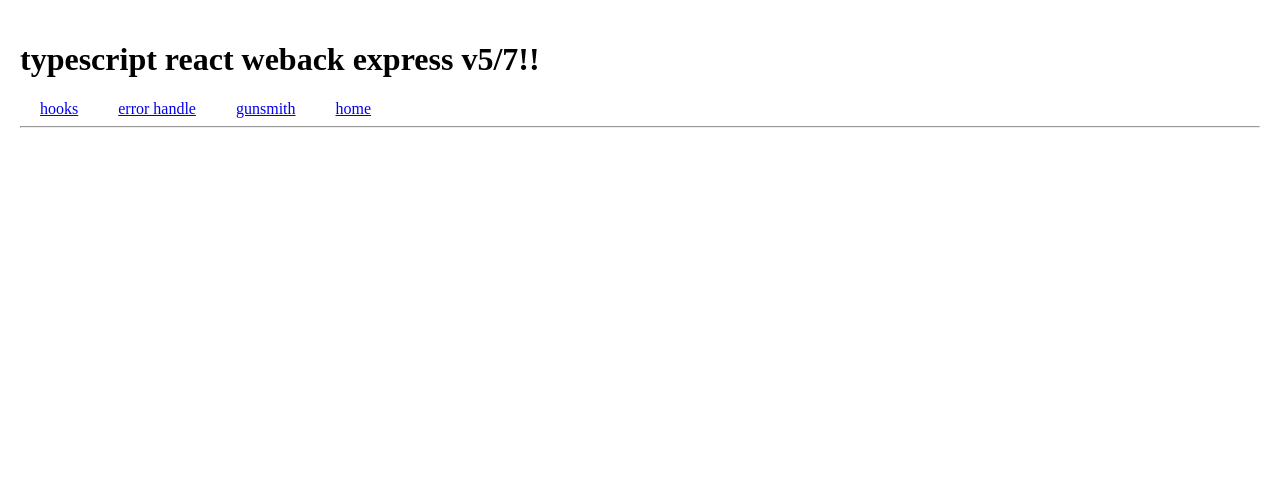
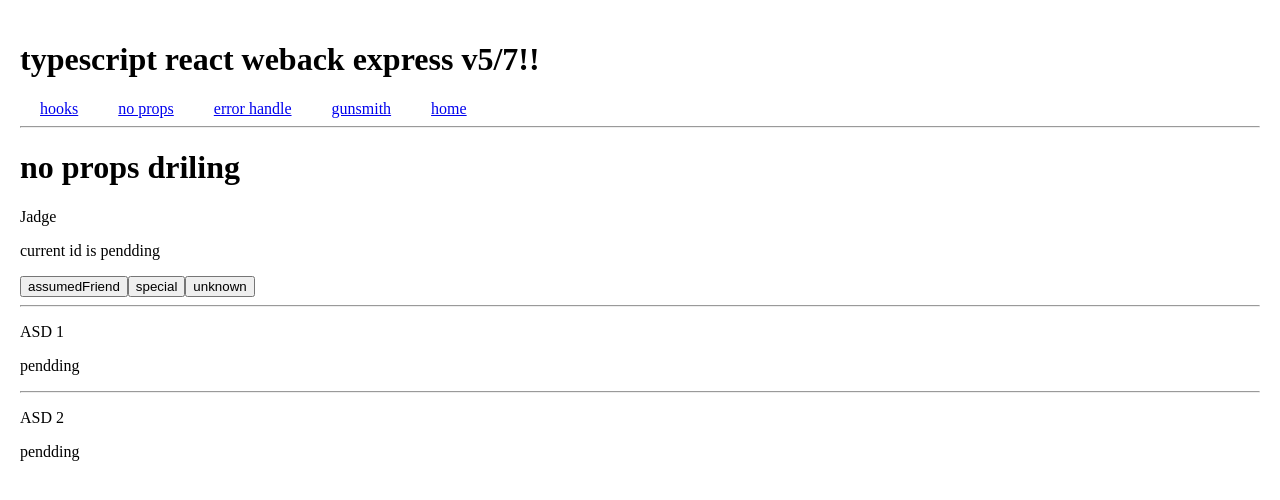
Before and after one commit to zvvlj0219/typescript-react-webpack-express, a React app: page /nopropsdrilling in a window 1280 px wide. Shown: the top 500 px of the page. Built offline with nearby package versions, Linux system fonts and the light colour scheme.

Commit message:
no props drilling

```diff
--- a/src/client/App.tsx
+++ b/src/client/App.tsx
@@ -1,6 +1,7 @@
 import { Routes, Route, Link } from 'react-router-dom'
 import HelloWorld from './view/HelloWorld'
 import Hooks from './view/Hooks'
+import NoPropsDrilling from './view/NoPropsDrilling'
 import ErrorHandle from './view/ErrorHandle'
 import Weapon from './view/Weapon'
 
@@ -9,6 +10,9 @@ const App: React.VFC = () => (
     <HelloWorld />
     <Link to="/hooks" style={{ padding: '20px' }}>
       hooks
+    </Link>
+    <Link to="/nopropsdrilling" style={{ padding: '20px' }}>
+      no props
     </Link>
     <Link to="/eh" style={{ padding: '20px' }}>
       error handle
@@ -23,6 +27,7 @@ const App: React.VFC = () => (
     <Routes>
       <Route path="/" element={<h2>select component</h2>} />
       <Route path="/hooks" element={<Hooks />} />
+      <Route path="/nopropsdrilling" element={<NoPropsDrilling />} />
       <Route path="/eh" element={<ErrorHandle />} />
       <Route path="/useContext_customHook" element={<Weapon />} />
     </Routes>
--- a/src/client/view/Hooks.tsx
+++ b/src/client/view/Hooks.tsx
@@ -10,36 +10,12 @@ const CountContext = createContext({} as {
     decrement: () => void
 })
 
-const useCounter = (initialState?: State) => {
-    const [state, setState] = useState<State>(
-        initialState
-        ? initialState
-        : { count: 0}
-    )
-
-    const increment = () => {
-        if (!state) return
-        setState({
-            count: state.count + 1
-        })
-    }
-
-    const decrement = () => {
-        if (!state) return
-        setState({
-            count: state.count - 1
-        })
-    }
-
-    return {
-        state,
-        increment,
-        decrement
-    } as const
+const useCounter = () => {
+    return useContext(CountContext)
 }
 
 const AnotherHooks = () => {
-    const { state, increment, decrement } = useCounter({ count: 3 })
+    const { state, increment, decrement } = useCounter()
 
     return (
         <>
@@ -48,15 +24,16 @@ const AnotherHooks = () => {
             <button onClick={() => increment()}>+</button>
             <button onClick={() => decrement()}>-</button>
             <hr />
-            <CountArea_1 state={state} />
+            <CountArea_1 />
             <hr />
-            <CountArea_2 state={state} />
+            <CountArea_2 />
             <p>ここまで</p>
         </>
     )
 }
 
-const CountArea_1 = ({state}: {state: State}) => {
+const CountArea_1 = () => {
+    const {state } = useCounter()
     return (
         <div>
             <p>count area 1</p>
@@ -64,7 +41,9 @@ const CountArea_1 = ({state}: {state: State}) => {
         </div>
     )
 }
-const CountArea_2 = ({state}: {state: State}) => {
+const CountArea_2 = () => {
+    const {state } = useCounter()
+
     return (
         <div>
             <p>count area 2</p>
@@ -76,7 +55,22 @@ const CountArea_2 = ({state}: {state: State}) => {
 const AppContextProvider = ({ children }: {
     children: React.ReactNode
 }) => {
-    const { state, increment, decrement } = useCounter()
+    const [state, setState] = useState<State>(
+        // providerに初期値
+        { count: 3 }
+    )
+
+    const increment = () => {
+        setState({
+            count: state.count + 1
+        })
+    }
+
+    const decrement = () => {
+        setState({
+            count: state.count - 1
+        })
+    }
 
     const value = useMemo(
         () => ({
--- /dev/null
+++ b/src/client/view/NoPropsDrilling.tsx
@@ -0,0 +1,90 @@
+import { useContext, createContext, useState, useEffect,useReducer, useMemo, useCallback, Children } from "react"
+
+const ASD_1 = () => {
+    const { id } = useIDContext()
+    return (
+        <div>
+            <p>ASD 1</p>
+            <p>{id}</p>
+        </div>
+    )
+}
+
+const ASD_2 = () => {
+    const { id } = useIDContext()
+    return (
+        <div>
+            <p>ASD 2</p>
+            <p>{id}</p>
+        </div>
+    )
+}
+
+const useIDContext = () => {
+    return useContext(IDContext)
+}
+
+const Jadge = () => {
+    const { id,updateId } = useIDContext()
+
+    return (
+        <div>
+            <p>Jadge</p>
+            <p>{`current id is ${id}`}</p>
+            <button onClick={() => updateId('assumedFriend')}>assumedFriend</button>
+            <button onClick={() => updateId('special')}>special</button>
+            <button onClick={() => updateId('unknown')}>unknown</button>
+            <hr />
+            <ASD_1 />
+            <hr />
+            <ASD_2 />
+        </div>
+    )
+}
+
+const IDContextProvider = ({ children }: {
+    children: React.ReactNode
+}) => {
+
+    const [id, setId] = useState<ID>('pendding')
+
+    const updateId = (newID: ID) => {
+        setId(newID)
+    }
+
+    const value = useMemo(
+        () => ({
+            id,
+            updateId
+        }),
+        [id, updateId]
+    )
+
+    return (
+        <IDContext.Provider value={value}>
+            { children }
+        </IDContext.Provider>
+    )
+}
+
+type ID = 'pendding' | 'unknown' | 'assumedFriend' | 'special'
+
+const IDContext = createContext({} as {
+    id: ID,
+    updateId: (newId: ID) => void
+})
+
+const NoPropsDrilling = () => {
+    return (
+        <div>
+            <h1>
+                no props driling
+            </h1>
+            <IDContextProvider>
+                <Jadge />
+            </IDContextProvider>
+        </div>
+    )
+}
+
+export default NoPropsDrilling
--- a/src/client/view/Weapon.tsx
+++ b/src/client/view/Weapon.tsx
@@ -7,7 +7,7 @@ import arrow from '../assets/yumi.jpg'
 
 
 type State = {
-    src: string | undefined
+    src: string | null
 }
 
 const ActionType = {
@@ -17,7 +17,7 @@ const ActionType = {
 
 type Action = {
     type: typeof ActionType[keyof typeof ActionType]
-    payload?: string
+    payload: string | null
 }
 
 const weaponReducer = (state: State, action: Action): State => {
@@ -30,7 +30,7 @@ const weaponReducer = (state: State, action: Action): State => {
 
       case ActionType.REMOVE_WEAPON:
         return {
-          src: undefined
+          src: null
         }
         break
 
@@ -41,7 +41,7 @@ const weaponReducer = (state: State, action: Action): State => {
 
 const initialStateFactory = (initialState?: State): State => {
     return {
-        src: undefined,
+        src: null,
         ...initialState
     }
 }
@@ -52,35 +52,12 @@ const WeaponContext = createContext({} as {
     removeWeapon: () => void
 })
 
-const useWeapon = (initialState?: State) => {
-    const [state, dispatch] = useReducer(
-        weaponReducer,
-        initialStateFactory(initialState)
-    )
-
-    const updateWeapon = (src: string) => {
-        dispatch({
-            type: ActionType.UPDATE_EQUIPMENT,
-            payload: src
-        })
-    }
-
-    const removeWeapon = () => {
-        dispatch({
-            type: ActionType.REMOVE_WEAPON
-        })
-    }
-
-    return {
-        state,
-        updateWeapon,
-        removeWeapon
-    } as const
+const useWeapon = () => {
+    return useContext(WeaponContext)
 }
 
-const WeaponList = ({ updateWeapon }: {
-    updateWeapon: (src:string) => void,
-}) => {
+const WeaponList = () => {
+    const { updateWeapon } = useWeapon()
     return (
         <ul style={{display: 'flex'}}>
             <li
@@ -108,10 +85,8 @@ const WeaponList = ({ updateWeapon }: {
     )
 }
 
-const EquippedWeapon = ({ state, removeWeapon }: {
-    state: State,
-    removeWeapon: () => void,
-}) => {
+const EquippedWeapon = () => {
+    const { state, removeWeapon } = useWeapon()
     return (
         <div>
             <p>装備中の武器</p>
@@ -137,16 +112,14 @@ const EquippedWeapon = ({ state, removeWeapon }: {
 }
 
 const EditWeapon = () => {
-    const { state, updateWeapon, removeWeapon } = useWeapon()
-
     return (
         <div>
             <h1>ガンスミス</h1>
             <h2>武器を選んでください</h2>
             <hr />
-            <EquippedWeapon state={state} removeWeapon={removeWeapon} />
+            <EquippedWeapon />
             <h2>武器リスト</h2>
-            <WeaponList updateWeapon={updateWeapon} />
+            <WeaponList />
         </div>
     )
 }
@@ -154,7 +127,24 @@ const EditWeapon = () => {
 const WeaponContextProvider = ({ children }: {
     children: React.ReactNode
 }) => {
-    const { state, updateWeapon, removeWeapon } = useWeapon()
+    const [state, dispatch] = useReducer(
+        weaponReducer,
+        initialStateFactory()
+    )
+
+    const updateWeapon = (src: string) => {
+        dispatch({
+            type: ActionType.UPDATE_EQUIPMENT,
+            payload: src
+        })
+    }
+
+    const removeWeapon = () => {
+        dispatch({
+            type: ActionType.REMOVE_WEAPON,
+            payload: null
+        })
+    }
 
     const value = useMemo(
         () => ({
```
